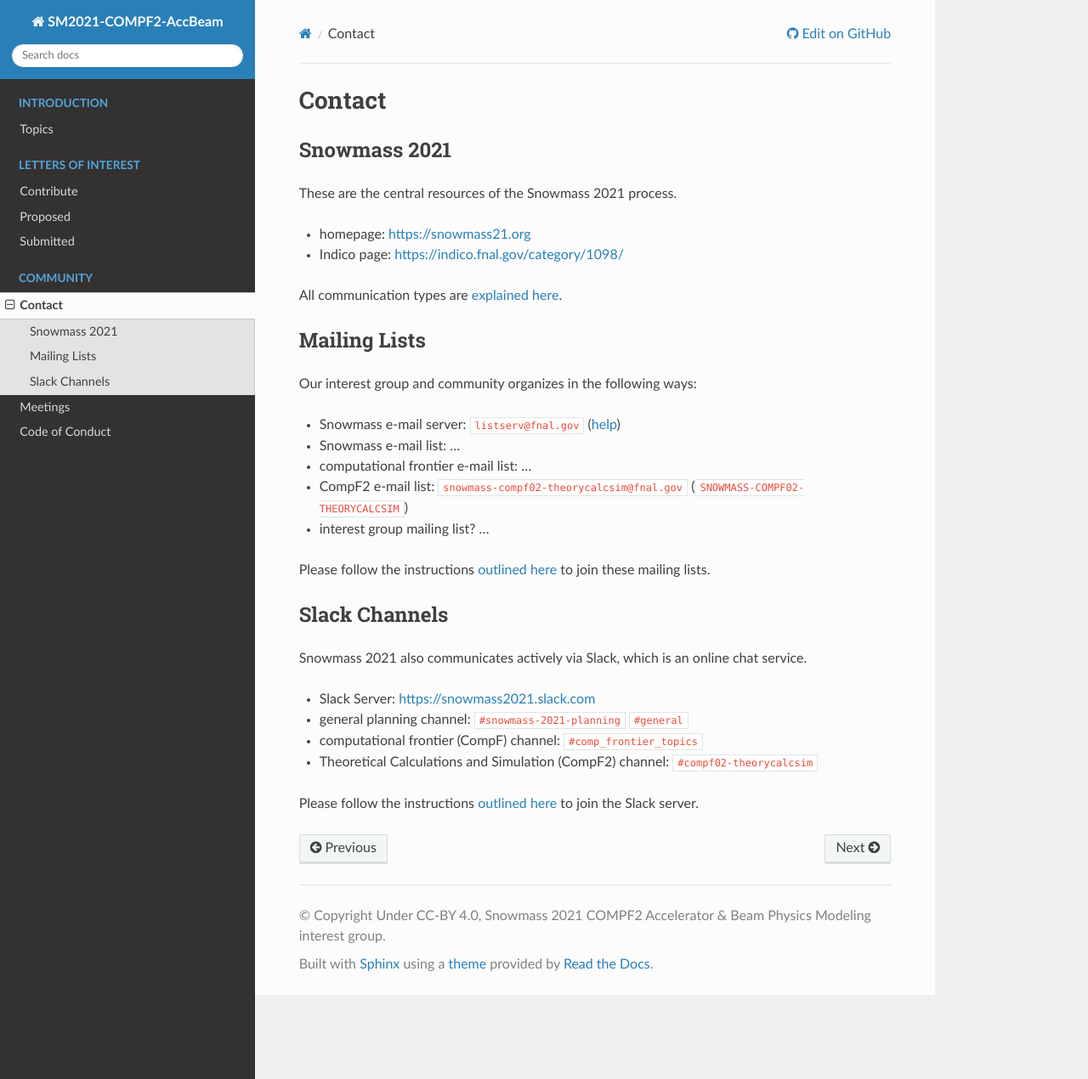
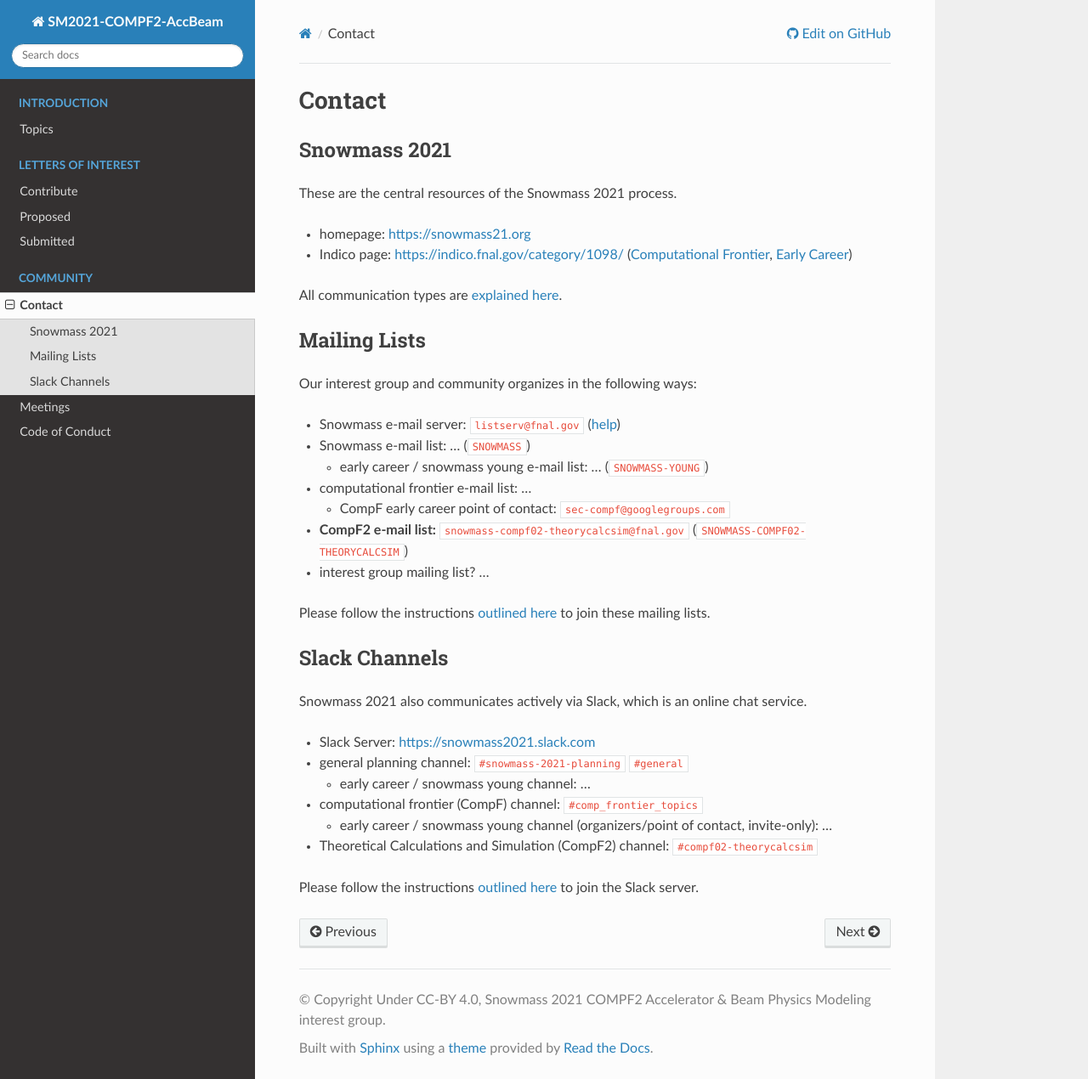
Before and after one commit to snowmass-compf2-accbeammodel/snowmass-compf2-accbeammodel.github.io, a Sphinx documentation site: the page built from docs/source/community/contact.rst, in a window 1280 px wide and 1270 px high. Shown: the whole window at 85% size. Built offline with Sphinx 7.4.7 and the Read the Docs theme 2.0.0, drawn with Linux system fonts in a browser that asks for light colours.

Commit message:
Updates: LoI & Contact

```diff
--- a/docs/source/community/contact.rst
+++ b/docs/source/community/contact.rst
@@ -9,7 +9,7 @@
 These are the central resources of the Snowmass 2021 process.
 
 * homepage: https://snowmass21.org
-* Indico page: https://indico.fnal.gov/category/1098/
+* Indico page: https://indico.fnal.gov/category/1098/ (`Computational Frontier <https://indico.fnal.gov/category/1107/>`_, `Early Career <https://indico.fnal.gov/category/1202/>`_)
 
 All communication types are `explained here <https://snowmass21.org/communicationtypes>`_.
 
@@ -19,11 +19,15 @@
 
 Our interest group and community organizes in the following ways:
 
-- Snowmass e-mail server: ``listserv@fnal.gov`` (`help <https://listserv.fnal.gov/users.asp#subscribe%20to%20list>`_)
-- Snowmass e-mail list: ...
-- computational frontier e-mail list: ...
-- CompF2 e-mail list:  ``snowmass-compf02-theorycalcsim@fnal.gov`` (``SNOWMASS-COMPF02-THEORYCALCSIM``)
-- interest group mailing list? ...
+* Snowmass e-mail server: ``listserv@fnal.gov`` (`help <https://listserv.fnal.gov/users.asp#subscribe%20to%20list>`_)
+* Snowmass e-mail list: ... (``SNOWMASS``)
+
+  * early career / snowmass young e-mail list: ... (``SNOWMASS-YOUNG``)
+* computational frontier e-mail list: ...
+
+  * CompF early career point of contact: ``sec-compf@googlegroups.com``
+* **CompF2 e-mail list:**  ``snowmass-compf02-theorycalcsim@fnal.gov`` (``SNOWMASS-COMPF02-THEORYCALCSIM``)
+* interest group mailing list? ...
 
 Please follow the instructions `outlined here <https://snowmass21.org/#join_slack_workspace_and_snowmass_email_list>`_ to join these mailing lists.
 
@@ -35,7 +39,11 @@
 
 * Slack Server: https://snowmass2021.slack.com
 * general planning channel: ``#snowmass-2021-planning`` ``#general``
+
+  * early career / snowmass young channel: ...
 * computational frontier (CompF) channel: ``#comp_frontier_topics``
+
+  * early career / snowmass young channel (organizers/point of contact, invite-only): ...
 * Theoretical Calculations and Simulation (CompF2) channel: ``#compf02-theorycalcsim``
 
 Please follow the instructions `outlined here <https://snowmass21.org/#join_slack_workspace_and_snowmass_email_list>`_ to join the Slack server.
--- a/docs/source/loi/contribute.rst
+++ b/docs/source/loi/contribute.rst
@@ -16,9 +16,8 @@
 For our interest group, we propose to use a simple template to simplify the process.
 They can be contributed in the following ways:
 
-* TODO: pull request example (rst)
 * TODO: pull request example (pdf)
-* TODO: per e-mail (tzzzz)
+* TODO: or just sent per e-mail to ...
 
 
 Tentative Plan
```
